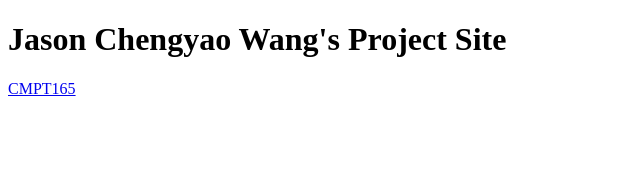
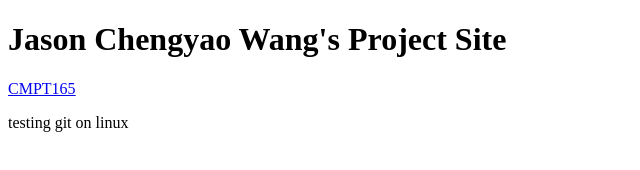
Before and after one commit to Jgansaown/jgansaown.github.io, a plain HTML site: page index.html in a window 1280 px wide. Shown: the whole page, without its empty margins (0-640 px from the left). Drawn offline with Linux system fonts and the light colour scheme.

Commit message:
first git on linux test

```diff
--- a/index.html
+++ b/index.html
@@ -7,6 +7,7 @@
 <body>
 <h1>Jason Chengyao Wang's Project Site</h1>
 <a href="https://jgansaown.github.io/CMPT165/">CMPT165</a>
+<p>testing git on linux</p>
 
 </body>
 </html>
```
